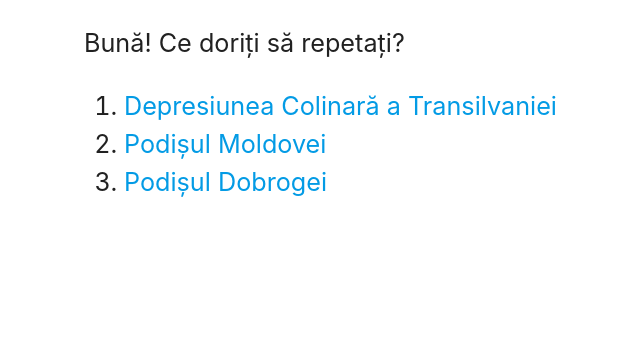
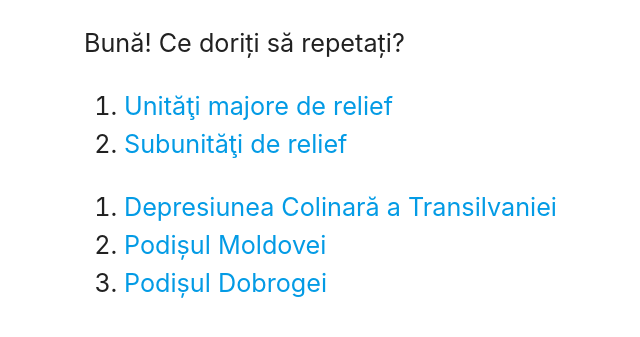
Before and after one commit to teodor-ionesco/mau5, a PHP site: page /mau5/geogra/ro/relief/unitati/index.php in a window 1280 px wide. Shown: the top 337 px of the page, without its empty margins (108-748 px from the left). Run offline with PHP 8.4, Linux system fonts and the light colour scheme.

Commit message:
Update index.php

```diff
--- a/geogra/ro/relief/unitati/index.php
+++ b/geogra/ro/relief/unitati/index.php
@@ -11,6 +11,11 @@
 		<div class="container">
 			<p class="flow-text">Bună! Ce doriți să repetați?</p>
 			<ol class="flow-text">
+				<li><a href="//www.geogra.ro/joc/romania_unitati_majore/index.php" target="_BLANK">Unităţi majore de relief</a></li>
+				<li><a href="//www.geogra.ro/joc/relief/index.php" target="_BLANK">Subunităţi de relief</a></li>
+			</ol>
+
+			<ol class="flow-text">
 				<li><a href="dcat/teorie.php">Depresiunea Colinară a Transilvaniei</a></li>
 				<li><a href="podmold/teorie.php">Podișul Moldovei</a></li>
 				<li><a href="poddob/teorie.php">Podișul Dobrogei</a></li>
```
